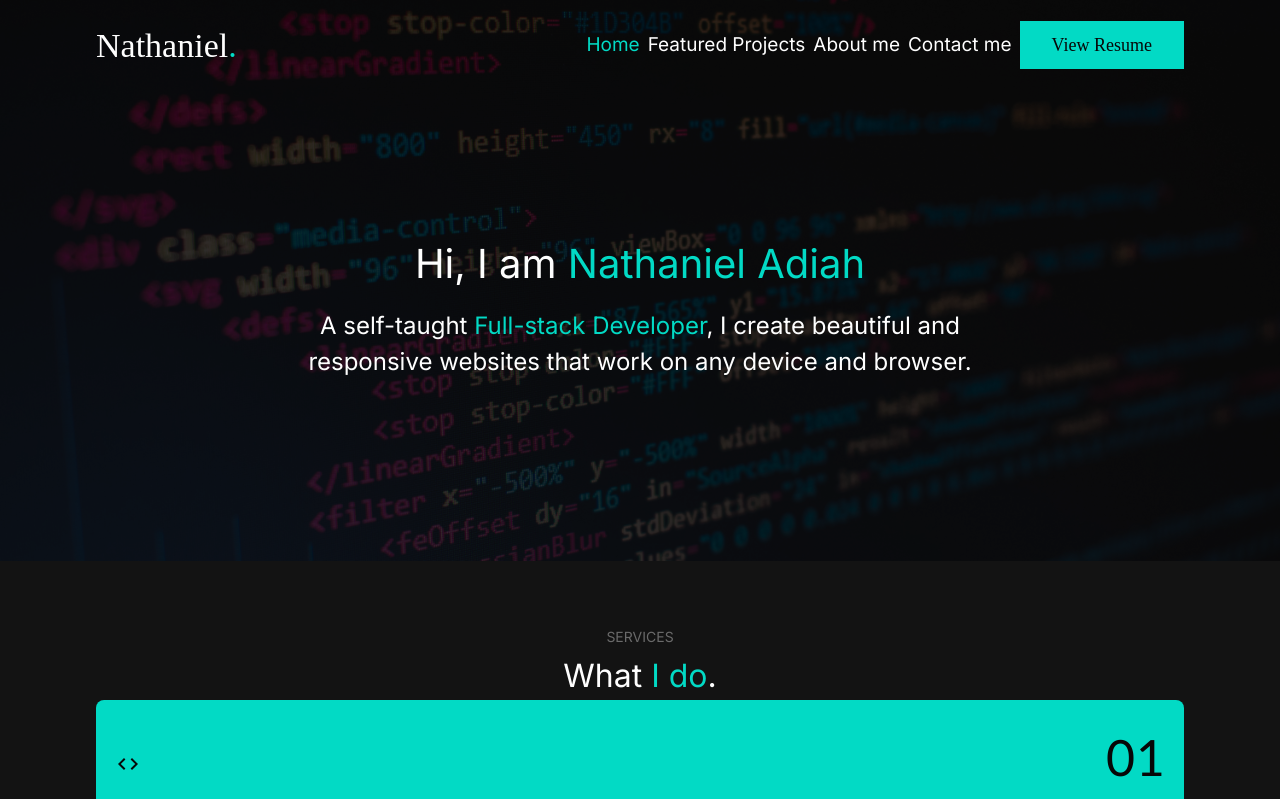
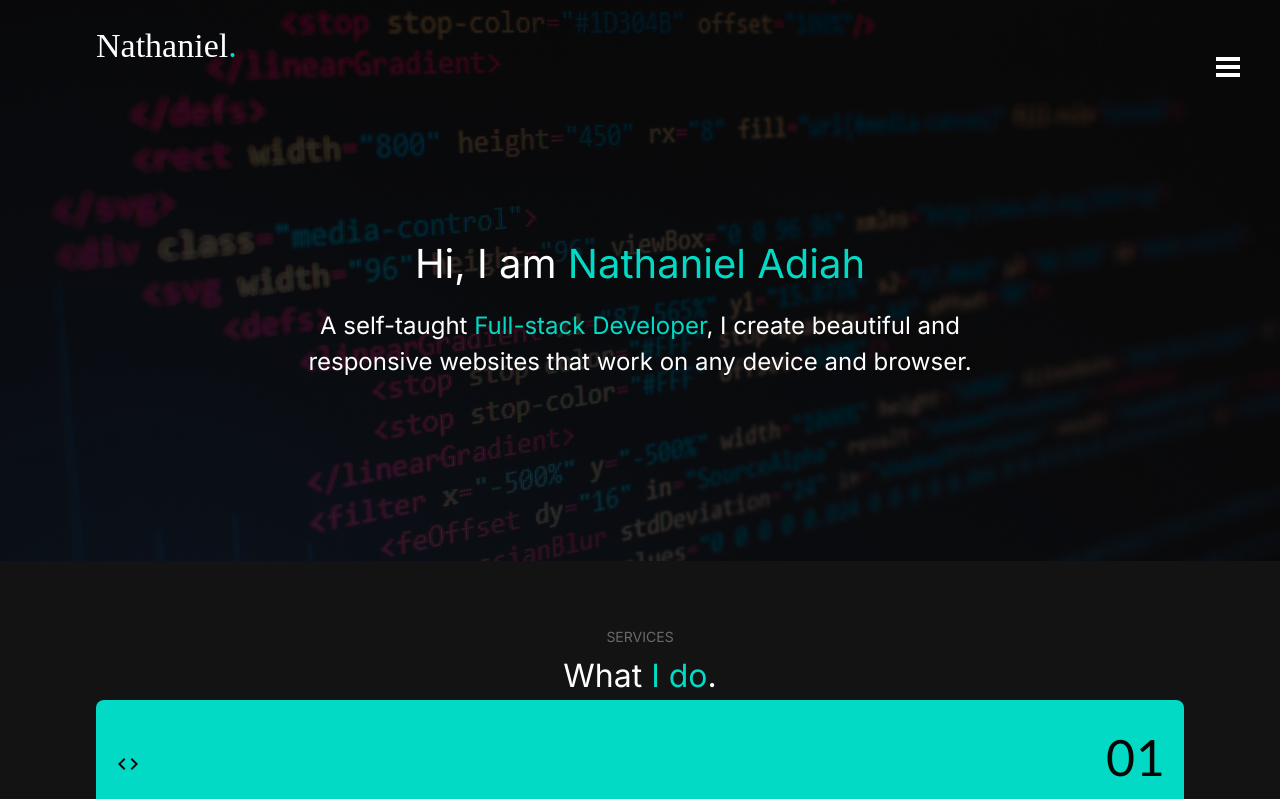
Before and after one commit to nathanieladiah/nathanieladiah.github.io, a React (Vite) app: page / in a window 1280 px wide. Shown: the top 799 px of the page. Built offline with nearby package versions, Linux system fonts and the light colour scheme; some icons are missing; a web font is replaced by a local one.

Commit message:
Change when the mobile menu is shown

```diff
--- a/src/components/Header/header.scss
+++ b/src/components/Header/header.scss
@@ -31,7 +31,7 @@ header {
 .mobile-nav-toggle {
   display: none;
 
-  @include abs.breakpoint-down(medium) {
+  @include abs.breakpoint-down(large) {
     display: block;
     position: absolute;
     right: abs.rem(40);
--- a/src/components/Navbar/navbar.scss
+++ b/src/components/Navbar/navbar.scss
@@ -36,7 +36,7 @@
       gap: abs.rem(8);
     }
 
-    @include abs.breakpoint-down(medium) {
+    @include abs.breakpoint-down(large) {
       position: fixed;
       z-index: 1000;
       inset: 0 0 0 30%;
@@ -61,7 +61,7 @@
 
   &__item {
     &--cta {
-      @include abs.breakpoint-down(medium) {
+      @include abs.breakpoint-down(large) {
         margin-top: 2.5rem;
       }
     }
```
